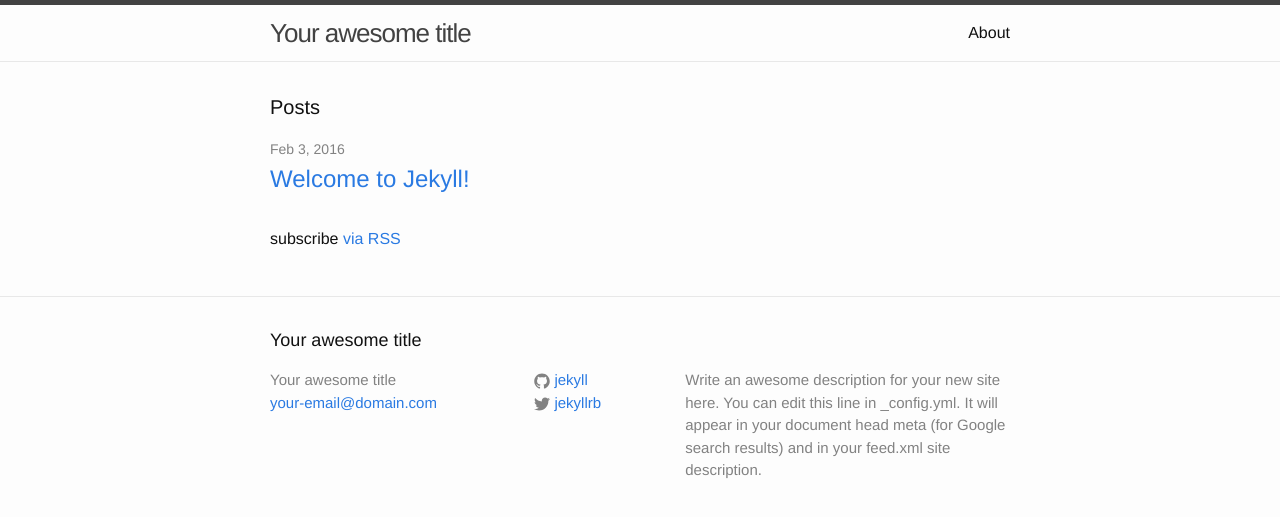
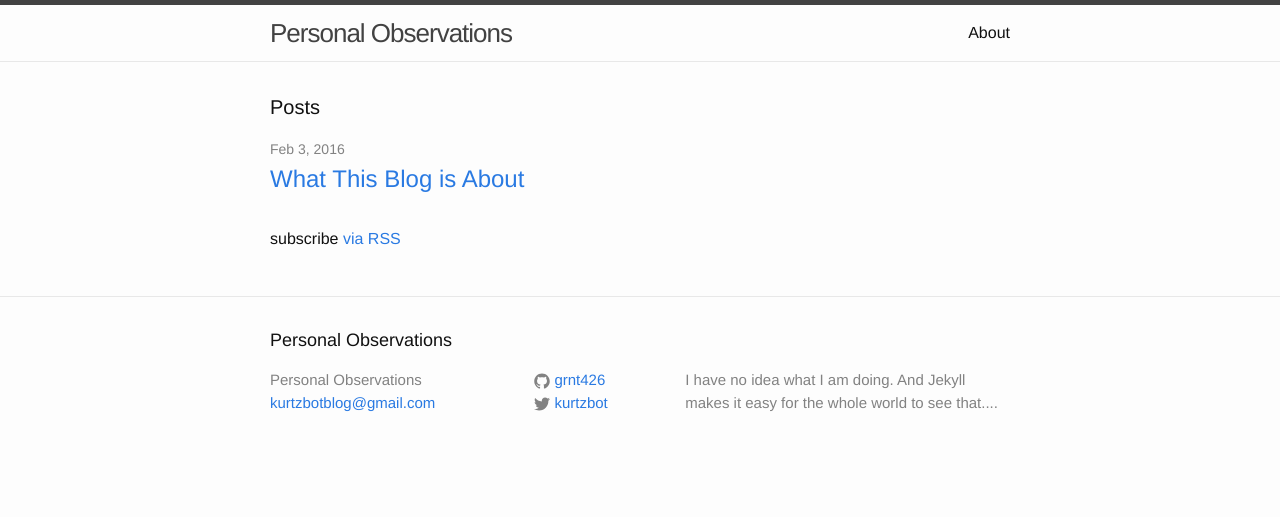
Before and after one commit to grnt426/grnt426.github.io, a Jekyll site: the page built from index.html, in a window 1280 px wide. Shown: the top 517 px of the page. Built offline with Jekyll 4.4.1, drawn with Linux system fonts in a browser that asks for light colours.

Commit message:
First post written, describing the purpose of the blog.
Also moved the introductory Jekyll post to the _drafts folder as a
template, for now anyway.

```diff
--- a/_config.yml
+++ b/_config.yml
@@ -6,16 +6,23 @@
 # 'jekyll serve'. If you change this file, please restart the server process.
 
 # Site settings
-title: Your awesome title
-email: your-email@domain.com
-description: > # this means to ignore newlines until "baseurl:"
-  Write an awesome description for your new site here. You can edit this
-  line in _config.yml. It will appear in your document head meta (for
-  Google search results) and in your feed.xml site description.
+title: Personal Observations
+email: kurtzbotblog@gmail.com
+description:
+  I have no idea what I am doing. And Jekyll makes it easy for the whole world to see that....
 baseurl: "" # the subpath of your site, e.g. /blog
-url: "http://yourdomain.com" # the base hostname & protocol for your site
-twitter_username: jekyllrb
-github_username:  jekyll
+url: "http://grnt426.github.io" # the base hostname & protocol for your site
+twitter_username: kurtzbot
+github_username:  grnt426
 
 # Build settings
 markdown: kramdown
+
+defaults:
+    -
+        scope:
+            path: ""
+            type: "posts"
+        values:
+            layout: "default"
+            author: "Grant Kurtz"
```
Also changed, not shown: _posts/2016-02-03-what-this-blog-is-about.markdown (added, +34 -0 lines), _drafts/2016-02-02-welcome-to-jekyll.markdown (renamed from _posts/2016-02-02-welcome-to-jekyll.markdown).
